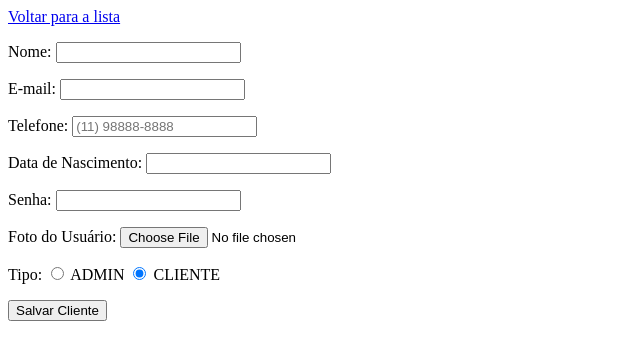
After one commit to JonesRod/40Ribas, a PHP site: page /cadastrar_cliente.php in a window 1280 px wide. The commit adds this page. Shown: the top 360 px of the page, without its empty margins (0-640 px from the left). Run offline with PHP 8.4, Linux system fonts and the light colour scheme; the visitor is signed in with stand-in values (Sample User, id 1).

Commit message:
ainda tentando salvar foto de perfil

```diff
--- /dev/null
+++ b/cadastrar_cliente.php
@@ -0,0 +1,148 @@
+<?php
+
+if(!isset($_SESSION))
+    session_start();
+
+if(!isset($_SESSION['admin']) || !$_SESSION['admin']) {
+    header("Location: clientes.php");
+    die();
+}
+
+function limpar_texto($str){
+    return preg_replace("/[^0-9]/", "", $str);
+}
+
+if(count($_POST) > 0) {
+
+    include('lib/conexao.php');
+    include('lib/upload.php');
+    include('lib/mail.php');
+
+    $erro = false;
+    $nome = $_POST['nome'];
+    $email = $_POST['email'];
+    $telefone = $_POST['telefone'];
+    $nascimento = $_POST['nascimento'];
+    $senha_criptografada = $_POST['senha'];
+    $senha_descriptografada = $_POST['senha'];
+    $admin = $_POST['admin'];
+
+    if(empty($senha_descriptografada)) {
+        $erro = "Preencha a senha!";
+    if(strlen($senha_descriptografada) < 6 && strlen($senha_descriptografada) > 16) {
+            $erro = "A senha deve ter entre 6 e 16 caracteres.";
+    } else {
+        $senha_criptografada = password_hash($senha, PASSWORD_DEFAULT);
+        $sql_code_extra = " senha = '$senha_criptografada', ";
+        }
+    }
+
+    /*if(strlen($senha_descriptografada) < 6 && strlen($senha_descriptografada) > 16) {
+        $erro = "A senha deve ter entre 6 e 16 caracteres.";
+    }*/
+
+    if(empty($nome)) {
+        $erro = "Preencha o nome";
+    }
+    if(empty($email) || !filter_var($email, FILTER_VALIDATE_EMAIL)) {
+        $erro = "Preencha o e-mail";
+    }
+
+    if(!empty($nascimento)) {
+        $pedacos = explode('/', $nascimento);
+        if(count($pedacos) == 3) {
+            $nascimento = implode ('-', array_reverse($pedacos));
+        } else {
+            $erro = "A data de nascimento deve seguir o padrão dia/mes/ano.";
+        }
+    }
+
+    if(!empty($telefone)) {
+        $telefone = limpar_texto($telefone);
+        if(strlen($telefone) != 11)
+            $erro = "O telefone deve ser preenchido no padrão (11) 98888-8888";
+    }
+
+    $path = "";
+    if(isset($_FILES['foto'])) {
+        $arq = $_FILES['foto'];
+        $path = enviarArquivo($arq['error'], $arq['size'], $arq['name'], $arq['tmp_name']);
+
+        /*if($path == false)
+            $erro = "Falha ao enviar arquivo. Tente novamente";
+            */
+    }
+
+    if($erro) {
+        echo "<p><b>ERRO: $erro</b></p>";
+    } else {
+        $senha = password_hash($senha_descriptografada, PASSWORD_DEFAULT);
+
+            $sql_code = "INSERT INTO clientes (nome, email, senha, telefone, nascimento, data, foto, admin)
+            VALUES ('$nome', '$email', '$senha', '$telefone', '$nascimento', NOW(), '$path', '$admin')";
+
+        $deu_certo = $mysqli->query($sql_code) or die($mysqli->error);
+        if($deu_certo) {
+            enviar_email($email, "Sua conta no meu site foi criada!!", "
+                <h1>Parabéns!</h1>
+                <p>Sua conta no meu site SiteImaginario.com foi criada com sucesso!</p>
+                <p>
+                    <b>Login:</b> $email<br>
+                    <b>Senha:</b> $senha_descriptografada
+                </p>
+                <p>Para fazer login acesse <a href=\"https://siteimaginario.com/login.php\">este link.</a></p>
+            ");
+            echo "<p><b>Cliente cadastrado com sucesso!!!</b></p>";
+            unset($_POST);
+        }
+    }
+
+}
+
+
+?>
+<!DOCTYPE html>
+<html lang="en">
+<head>
+    <meta charset="UTF-8">
+    <meta name="viewport" content="width=device-width, initial-scale=1.0">
+    <title>Cadastrar Cliente</title>
+</head>
+<body>
+    <a href="clientes.php">Voltar para a lista</a>
+    <form enctype="multipart/form-data" method="POST" action="">
+        <p>
+            <label>Nome:</label>
+            <input value="<?php if(isset($_POST['nome'])) echo $_POST['nome']; ?>" name="nome" type="text">
+        </p>
+        <p>
+            <label>E-mail:</label>
+            <input value="<?php if(isset($_POST['email'])) echo $_POST['email']; ?>" name="email" type="text">
+        </p>
+        <p>
+            <label>Telefone:</label>
+            <input value="<?php if(isset($_POST['telefone'])) echo $_POST['telefone']; ?>"  placeholder="(11) 98888-8888" name="telefone" type="text">
+        </p>
+        <p>
+            <label>Data de Nascimento:</label>
+            <input value="<?php if(isset($_POST['nascimento'])) echo $_POST['nascimento']; ?>"  name="nascimento" type="text">
+        </p>
+        <p>
+            <label>Senha:</label>
+            <input value="<?php if(isset($_POST['senha'])) echo $_POST['senha']; ?>" name="senha" type="text">
+        </p>
+        <p>
+            <label>Foto do Usuário:</label>
+            <input name="foto" type="file">
+        </p>
+        <p>
+            <label>Tipo:</label>
+            <input name="admin" value="1" type="radio"> ADMIN
+            <input name="admin" value="0" checked type="radio"> CLIENTE
+        </p>
+        <p>
+            <button type="submit">Salvar Cliente</button>
+        </p>
+    </form>
+</body>
+</html>
```
Also changed, not shown: php/ficha_inscricao.php (+49 -12 lines), php/upload.php (added, +27 -0 lines).
